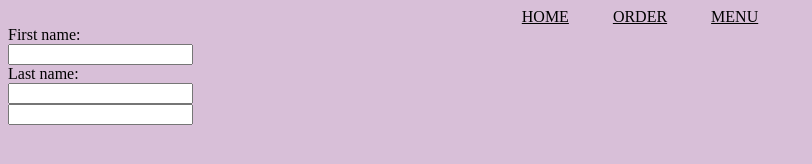
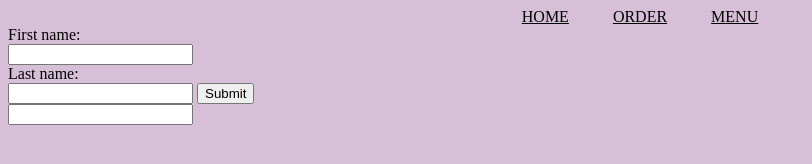
Before and after one commit to jafer1809/jafer1809.github.i, a plain HTML site: page order.html in a window 1280 px wide. Shown: the whole page, without its empty margins (0-812 px from the left). Drawn offline with Linux system fonts and the light colour scheme.

Commit message:
Update order.html

```diff
--- a/order.html
+++ b/order.html
@@ -11,11 +11,13 @@
 <a href="order.html">order</a>
 <a href="menu.html">menu</a>
 </center>
-<form>
+<form action="mailto:mdjaferansari786@gmail.com">
   <label for="fname">First name:</label><br>
   <input type="text" id="fname" name="fname"><br>
   <label for="lname">Last name:</label><br>
   <input type="text" id="lname" name="lname">
+   <input type="submit" id="lname" name="lname">
+
 </form>
 <input
 </body>
```
